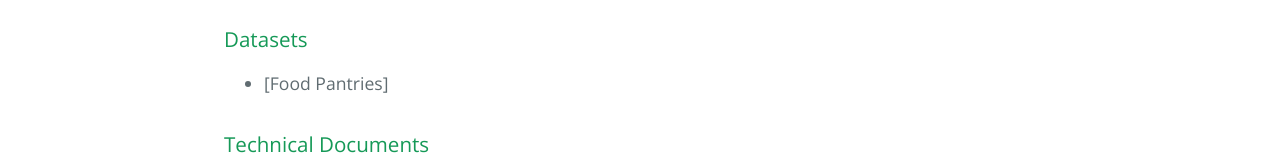
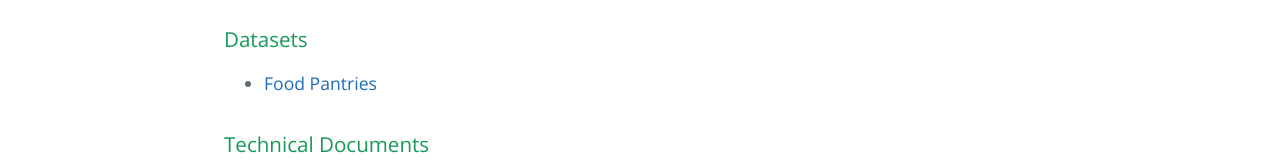
Before and after one commit to NCData4Good/DataCrunch2015, a plain HTML site: page index.html in a window 1280 px wide. Shown: the part 785-945 px from the top of the page. Drawn offline with nearby package versions, Linux system fonts and the light colour scheme.

Commit message:
Update index.html

```diff
--- a/index.html
+++ b/index.html
@@ -38,7 +38,7 @@
 <a id="datasets" class="anchor" href="#datasets" aria-hidden="true"><span class="octicon octicon-link"></span></a>Datasets</h3>
 
 <ul>
-<li>[Food Pantries]</li>
+<li><a href="http://drzeydy.github.io/Data4Good/foodpantries.html">Food Pantries</a></li>
 </ul>
 
 <h3>
```
